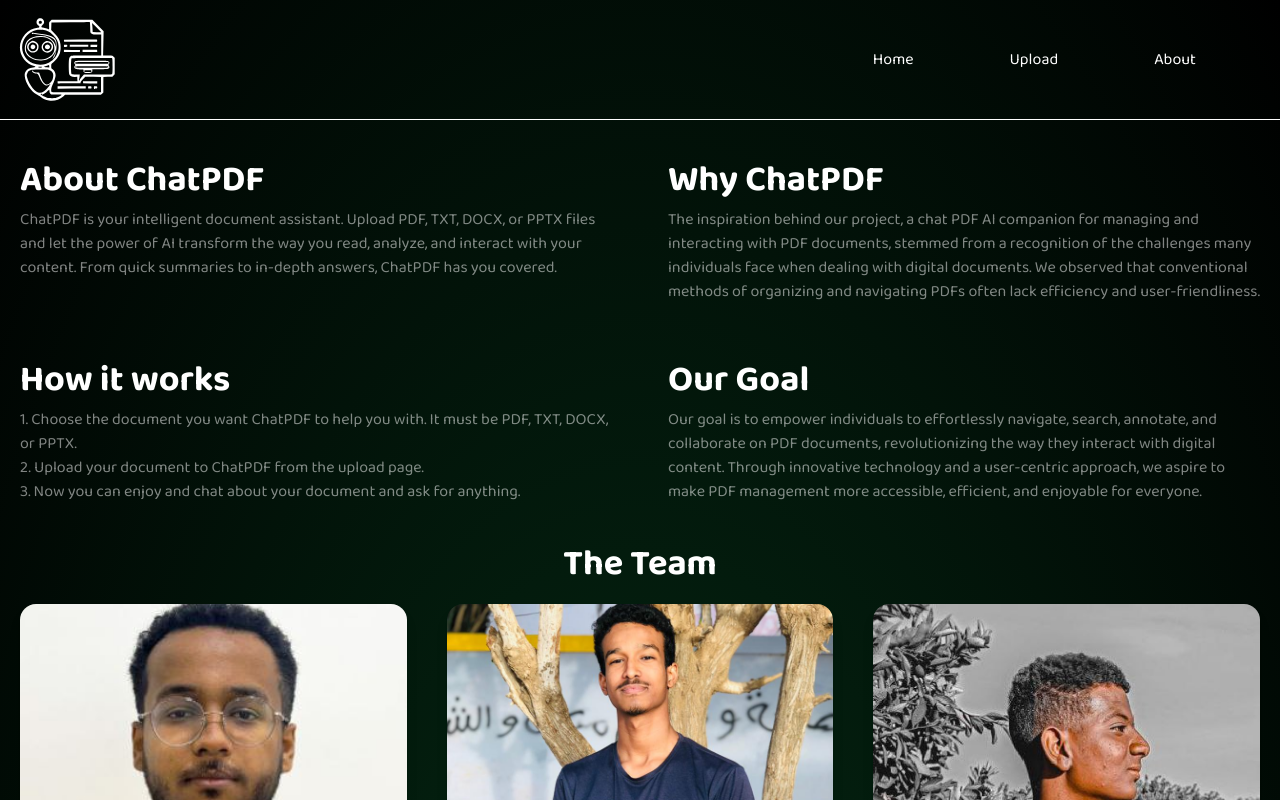
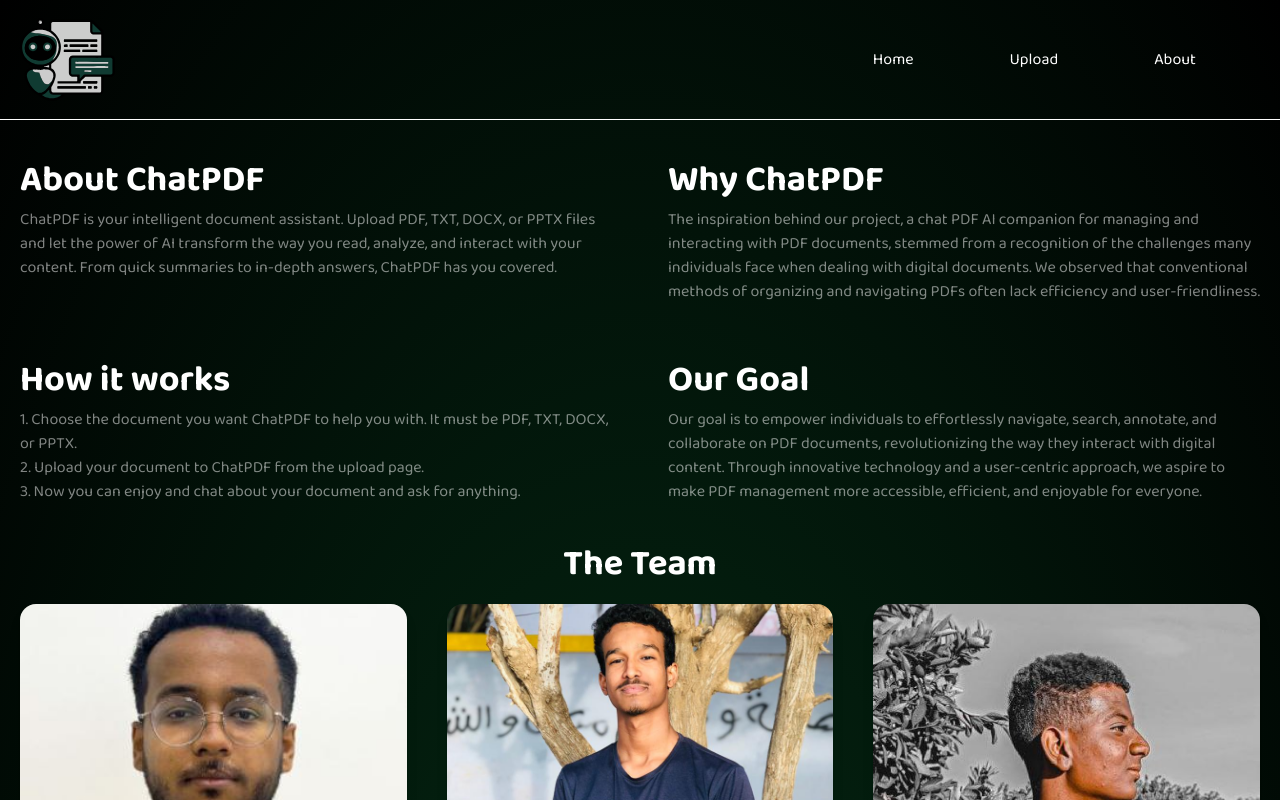
Before and after one commit to Mohayyad-Muawia/chatpdf, a React (Vite) app: page /about in a window 1280 px wide. Shown: the top 800 px of the page. Built offline with nearby package versions, Linux system fonts and the light colour scheme; no server answers.

Commit message:
updated chatpdf logo

```diff
--- a/index.html
+++ b/index.html
@@ -2,7 +2,7 @@
 <html lang="en">
   <head>
     <meta charset="UTF-8" />
-    <link rel="icon" type="image/svg+xml" href="/assets/chatpdf.svg" />
+    <link rel="icon" type="image/svg+xml" href="/assets/logo.svg" />
     <meta name="viewport" content="width=device-width, initial-scale=1.0" />
     <title>ChatPDF</title>
   </head>
--- a/src/components/NavBar.jsx
+++ b/src/components/NavBar.jsx
@@ -8,7 +8,7 @@ const NavBar = () => {
 
   return (
     <div className="relative text-white border-b border-white container mx-auto h-[15vh] flex justify-between items-center">
-      <img className="max-h-full" src="/assets/chatpdfRobot.svg" alt="logo" />
+      <img className="max-h-full" src="/assets/logo.svg" alt="logo" />
       <nav className={``}>
         <ul
           className={`${menuOpened ? 'scale-y-100' : 'scale-y-0'} md:scale-100 transition-transform origin-top max-md:absolute left-1/2 bottom-0 max-md:-translate-x-1/2 max-md:translate-y-full max-md:backdrop-blur max-md:w-full z-20 text-center md:flex justify-center md:gap-10 lg:gap-14`}
```
Also changed, not shown: public/assets/logo.svg (added).
